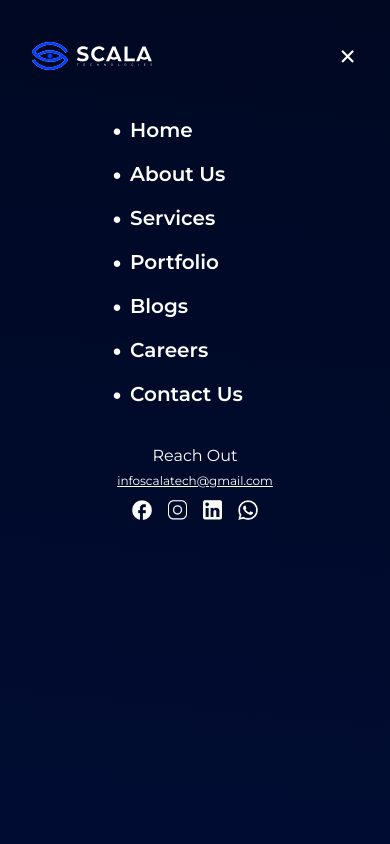
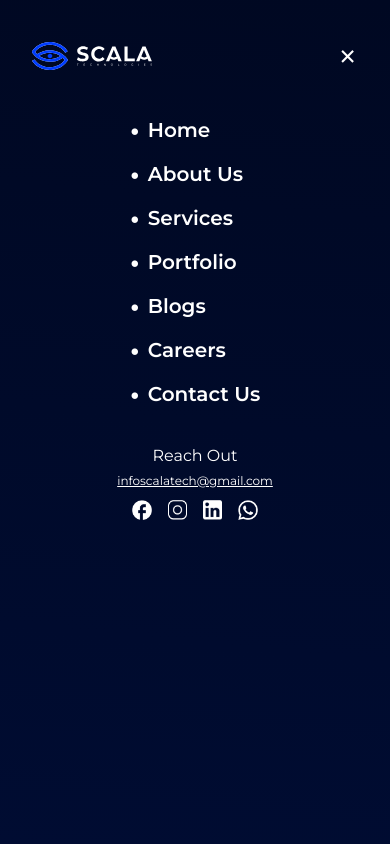
Before and after one commit to abitshrestha03/scala-frontend, a React (Vite) app in the folder frontend/: page / in a window 390 px wide. Both pictures are taken after a click on the button 354 px from the left and 40 px from the top of the page. Shown: the top 844 px of the page. Built offline with nearby package versions, Linux system fonts and the light colour scheme; no server answers.

Commit message:
mobile menu update

```diff
--- a/frontend/src/components/Header.jsx
+++ b/frontend/src/components/Header.jsx
@@ -163,7 +163,8 @@ const Header = () => {
             >
               SERVICES
             </NavLink>
-            <div className="text-center text-white flex flex-col items-start space-y-2 font-semibold lg:hidden ml-20">
+            <div className="flex justify-center lg:hidden">
+              <div className="text-white flex flex-col items-start space-y-2 font-semibold lg:hidden ">
                 <NavLink
                   to="/"
                   className="px-4 rounded-sm text-[20px] md:text-lg lg:text-sm xl:text-base flex items-center gap-x-2"
@@ -183,8 +184,7 @@ const Header = () => {
                   className="px-4 rounded-sm text-[20px] md:text-lg lg:text-sm xl:text-base flex items-center gap-x-2"
                   onClick={closeMenu}
                 >
-                <span className="text-3xl">•</span>   <span>Services</span>
-
+                  <span className="text-3xl">•</span> <span>Services</span>
                 </NavLink>
                 <NavLink
                   to="/resources/portfolio"
@@ -214,6 +214,7 @@ const Header = () => {
                 >
                   <span className="text-3xl">•</span> Contact Us
                 </NavLink>
+              </div>
             </div>
 
             <div className="mobile-footer lg:hidden text-white text-center mt-8">
@@ -249,7 +250,7 @@ const Header = () => {
               onMouseLeave={() => !isMenuOpen && setIsDropdownOpen(false)} // Close on hover out (desktop)
             >
               <button
-                className={`items-center text-navWhite font-semibold hover:bg-navbg lg:px-1 xl:px-4 space-x-2 hidden lg:flex${
+                className={`items-center text-navWhite font-semibold hover:bg-navbg hover:py-2 lg:px-1 xl:px-4 space-x-2 hidden lg:flex ${
                   isMenuOpen ? "cursor-pointer" : ""
                 }`}
                 onClick={isMenuOpen ? toggleDropdown : undefined} // Clickable in burger menu only
@@ -257,7 +258,7 @@ const Header = () => {
                 <span
                   className={`md:text-lg  lg:text-sm xl:text-base ${
                     isMenuOpen
-                      ? "text-navWhite over:bg-navbg font-semibold ms-4 mb-2"
+                      ? "text-navWhite hover:bg-navbg font-semibold ms-4 mb-2"
                       : ""
                   }`}
                 >
```
Lines whose indentation alone changed are shown as unchanged.
